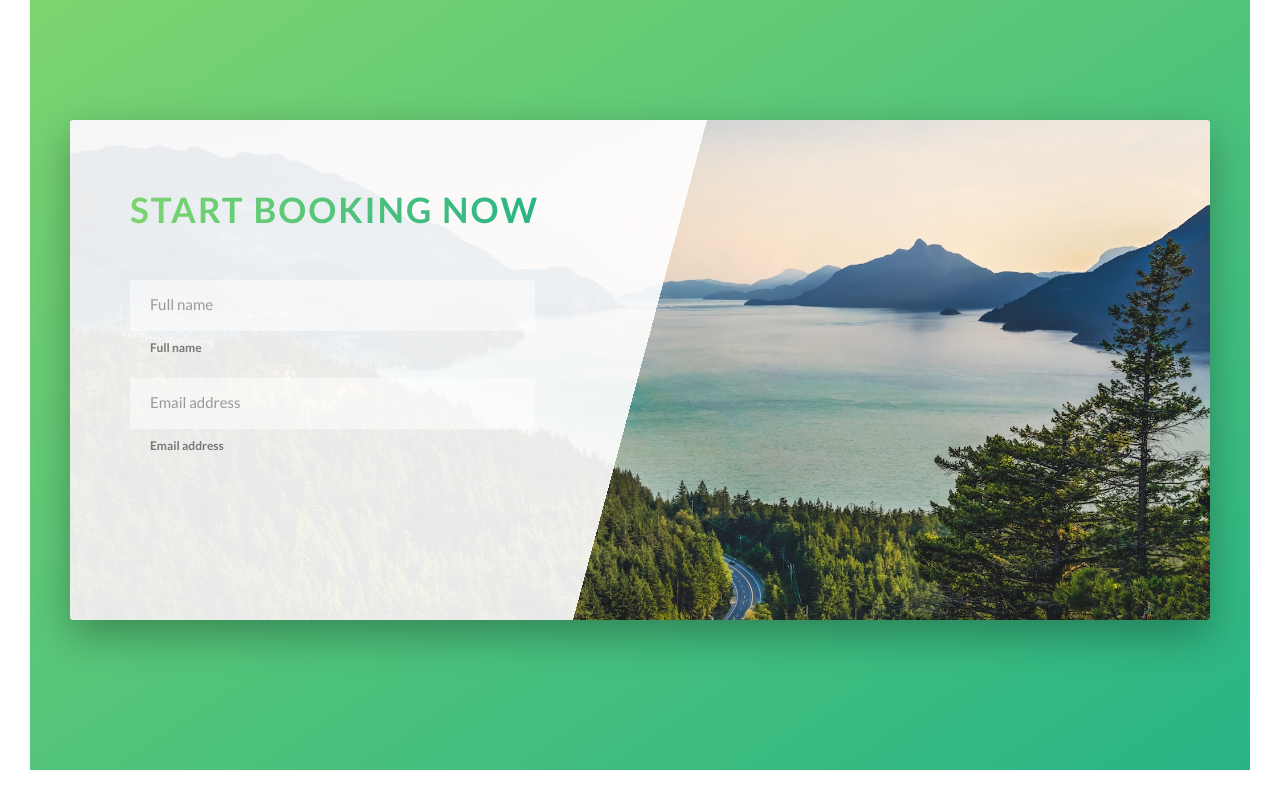
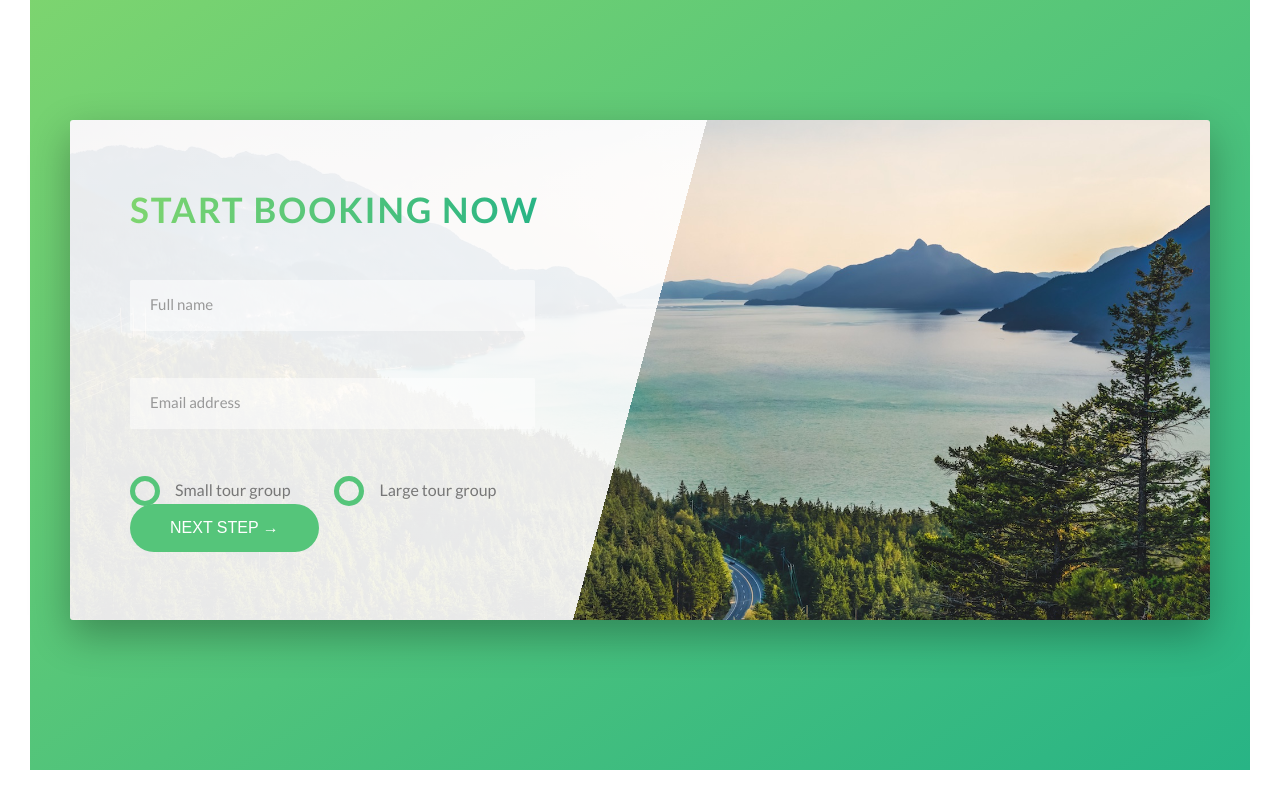
Before and after one commit to eartemova/eartemova.github.io, a website: page Natours/index.html in a window 1280 px wide. Shown: the part 4596-5396 px from the top of the page. Drawn offline with Linux system fonts and the light colour scheme.

Commit message:
04.02.19 5 Section/2

```diff
--- a/Natours/css/style.css
+++ b/Natours/css/style.css
@@ -91,21 +91,21 @@ body {
     margin-bottom: 3rem; }
 
 .u-center-text {
-  text-align: center; }
+  text-align: center !important; }
 
 .u-margin-bottom-big {
-  margin-bottom: 8rem; }
+  margin-bottom: 8rem !important; }
 
 .u-margin-bottom-medium {
-  margin-bottom: 4rem; }
+  margin-bottom: 4rem !important; }
 
 .u-margin-bottom-small {
-  margin-bottom: 1.5rem; }
+  margin-bottom: 1.5rem !important; }
 
 .u-margin-top-big {
-  margin-top: 8rem; }
+  margin-top: 8rem !important; }
 
-.btn:link, .btn:visited {
+.btn, .btn:link, .btn:visited {
   text-transform: uppercase;
   text-decoration: none;
   padding: 1.5rem 4rem;
@@ -113,7 +113,9 @@ body {
   border-radius: 10rem;
   transition: all .2s;
   position: relative;
-  font-size: 1.6rem; }
+  font-size: 1.6rem;
+  border: none;
+  cursor: pointer; }
 
 .btn:hover {
   transform: translateY(-3px);
@@ -122,7 +124,8 @@ body {
     transform: scaleX(1.4) scaleY(1.6);
     opacity: 0; }
 
-.btn:active {
+.btn:active, .btn:focus {
+  outline: none;
   transform: translateY(-1px);
   box-shadow: 0 0.5rem 1rem rgba(0, 0, 0, 0.2); }
 
@@ -331,7 +334,7 @@ body {
 .form__group:not(:last-child) {
   margin-bottom: 2rem; }
 
-.form__text {
+.form__input {
   display: block;
   font-size: 1.5rem;
   font-family: inherit;
@@ -341,14 +344,15 @@ body {
   background-color: rgba(255, 255, 255, 0.5);
   border: none;
   width: 90%;
-  border-bottom: 3px solid transparent; }
-  .form__text:focus {
+  border-bottom: 3px solid transparent;
+  transition: all .3s; }
+  .form__input:focus {
     outline: none;
     box-shadow: 0 1rem 2rem rgba(0, 0, 0, 0.1);
     border-bottom: 3px solid #55c57a; }
-  .form__text:focus:invalid {
+  .form__input:focus:invalid {
     border-bottom: 3px solid #ff7730; }
-  .form__text::-webkit-input-placeholder {
+  .form__input::-webkit-input-placeholder {
     color: #999; }
 
 .form__label {
@@ -356,7 +360,52 @@ body {
   font-size: 1.2rem;
   font-weight: 700;
   margin-left: 2rem;
-  margin-top: .7rem; }
+  margin-top: .7rem;
+  transition: all .3s; }
+
+.form__input:placeholder-shown + .form__label {
+  opacity: 0;
+  visibility: hidden;
+  transform: translateY(-4rem); }
+
+.form__radio-group {
+  display: inline-block;
+  width: 45%; }
+
+.form__radio-input {
+  display: none; }
+
+.form__radio-label {
+  position: relative;
+  font-size: 1.6rem;
+  cursor: pointer;
+  padding-left: 4.5rem; }
+
+.form__radio-button {
+  display: inline-block;
+  position: absolute;
+  top: -.4rem;
+  left: 0;
+  height: 3rem;
+  width: 3rem;
+  border: 5px solid #55c57a;
+  border-radius: 50%; }
+  .form__radio-button::after {
+    content: "";
+    display: block;
+    height: 1.3rem;
+    width: 1.3rem;
+    border-radius: 50%;
+    position: absolute;
+    top: 50%;
+    left: 50%;
+    transform: translate(-50%, -50%);
+    background-color: #55c57a;
+    opacity: 0;
+    transition: opacity .2s; }
+
+.form__radio-input:checked ~ .form__radio-label .form__radio-button::after {
+  opacity: 1; }
 
 .story {
   width: 75%;
--- a/Natours/index.html
+++ b/Natours/index.html
@@ -252,13 +252,32 @@
                     </h2>
                   </div>
                   <div class="form__group">
-                    <input type="text" class="form__text" placeholder="Full name" id="name" required>
+                    <input type="text" class="form__input" placeholder="Full name" id="name" required>
                     <label for="name" class="form__label">Full name</label>
                   </div>
                   <div class="form__group">
-                      <input type="email" class="form__text" placeholder="Email address" id="email" required>
+                      <input type="email" class="form__input" placeholder="Email address" id="email" required>
                       <label for="email" class="form__label">Email address</label>
+                  </div>
+                  <div class="form__group u-margin-bottom-medium">
+                    <div class="form__radio-group">
+                      <input type="radio" class="form__radio-input" id="small" name="size">
+                      <label for="small" class="form__radio-label">
+                        <span class="form__radio-button"></span>
+                        Small tour group
+                      </label>
                     </div>
+                    <div class="form__radio-group">
+                      <input type="radio" class="form__radio-input" id="large" name="size">
+                      <label for="large" class="form__radio-label">
+                          <span class="form__radio-button"></span>
+                          Large tour group
+                      </label>
+                    </div>
+                    <div class="form__group">
+                      <button type="button" class="btn btn--green">Next step &rarr;</button>
+                    </div>
+                  </div>
                 </form>
               </div>
             </div>
```
